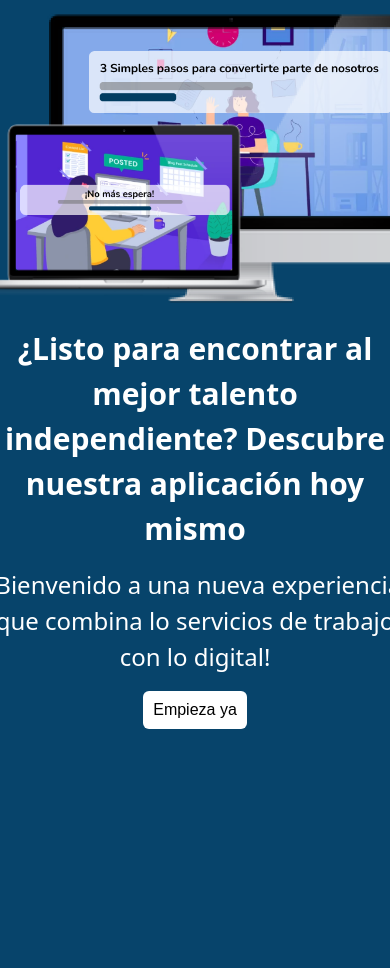
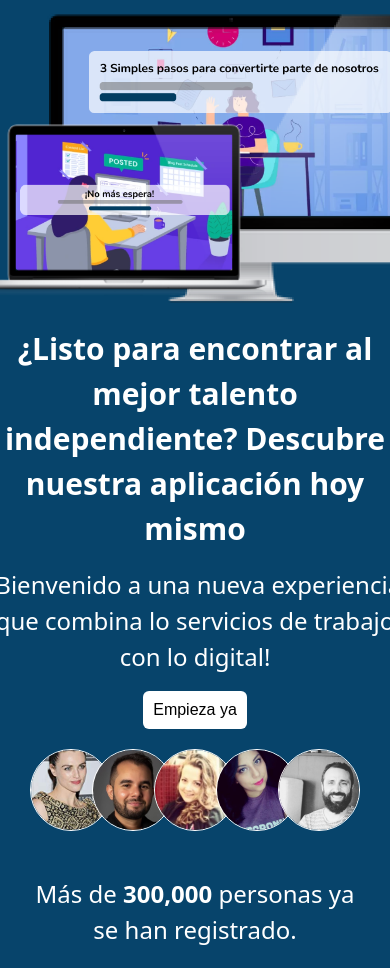
Before and after one commit to Alejandro1709/yobizi, an Astro site: page / in a window 390 px wide. Shown: the part 106-1074 px from the top of the page. Before the commit the page ends 855 px from the top, so only its background shows below. Built offline with nearby package versions, Linux system fonts and the light colour scheme; Astro itself is replaced by a stand-in of ours.

Commit message:
Add: users images

```diff
--- a/src/components/Hero.astro
+++ b/src/components/Hero.astro
@@ -1,4 +1,5 @@
 <section class='hero'>
+  <div class='hero-container'>
     <img src='/computers.png' alt='computers' />
     <div class='details'>
       <h1>
@@ -11,15 +12,42 @@
       </p>
       <button>Empieza ya</button>
     </div>
+  </div>
+  <div class='bott'>
+    <ul>
+      <li>
+        <img src='/avatar1.png' alt='Avatar 1' />
+      </li>
+      <li>
+        <img src='/avatar2.png' alt='Avatar 2' />
+      </li>
+      <li>
+        <img src='/avatar3.png' alt='Avatar 3' />
+      </li>
+      <li>
+        <img src='/avatar4.png' alt='Avatar 4' />
+      </li>
+      <li>
+        <img src='/avatar5.png' alt='Avatar 5' />
+      </li>
+    </ul>
+    <p>Más de <strong>300,000</strong> personas ya se han registrado.</p>
+  </div>
 </section>
 
 <style>
   .hero {
     display: flex;
-    flex-direction: row-reverse;
+    flex-direction: column;
     justify-content: space-evenly;
     align-items: center;
     gap: 35px;
+  }
+
+  .hero-container {
+    display: flex;
+    flex-direction: row-reverse;
+    justify-content: space-between;
   }
 
   .details {
@@ -50,8 +78,32 @@
     margin-left: 30%;
     width: fit-content;
   }
+
+  .bott {
+    display: flex;
+    flex-direction: column;
+    gap: 40px;
+    align-self: flex-start;
+  }
+
+  .bott ul {
+    display: flex;
+    justify-self: flex-start;
+    list-style: none;
+  }
+
+  .bott ul li:nth-child(n + 2) {
+    margin-left: -20px;
+  }
+
+  .bott ul li img {
+    border-radius: 50%;
+    border: 1px solid white;
+  }
+
   @media screen and (max-width: 768px) {
-    .hero {
+    .hero,
+    .hero-container {
       flex-direction: column;
       justify-content: center;
       align-items: center;
@@ -90,5 +142,22 @@
       border-radius: 6px;
       margin-left: 0;
     }
+
+    .bott ul {
+      display: flex;
+      justify-content: center;
+      align-items: center;
+      list-style: none;
+    }
+
+    .bott ul li:nth-child(n + 2) {
+      margin-left: -20px;
+    }
+
+    .bott ul li img {
+      width: 80px;
+      border-radius: 50%;
+      border: 1px solid white;
+    }
   }
 </style>
--- a/src/pages/index.astro
+++ b/src/pages/index.astro
@@ -22,6 +22,7 @@ import Hero from '../components/Hero.astro';
   }
   main {
     display: flex;
+    flex-direction: column;
     justify-content: center;
     flex: 1 0 0;
   }
```
Also changed, not shown: public/avatar1.png (added), public/avatar2.png (added), public/avatar3.png (added), public/avatar4.png (added), public/avatar5.png (added). Lines whose indentation alone changed are shown as unchanged.
